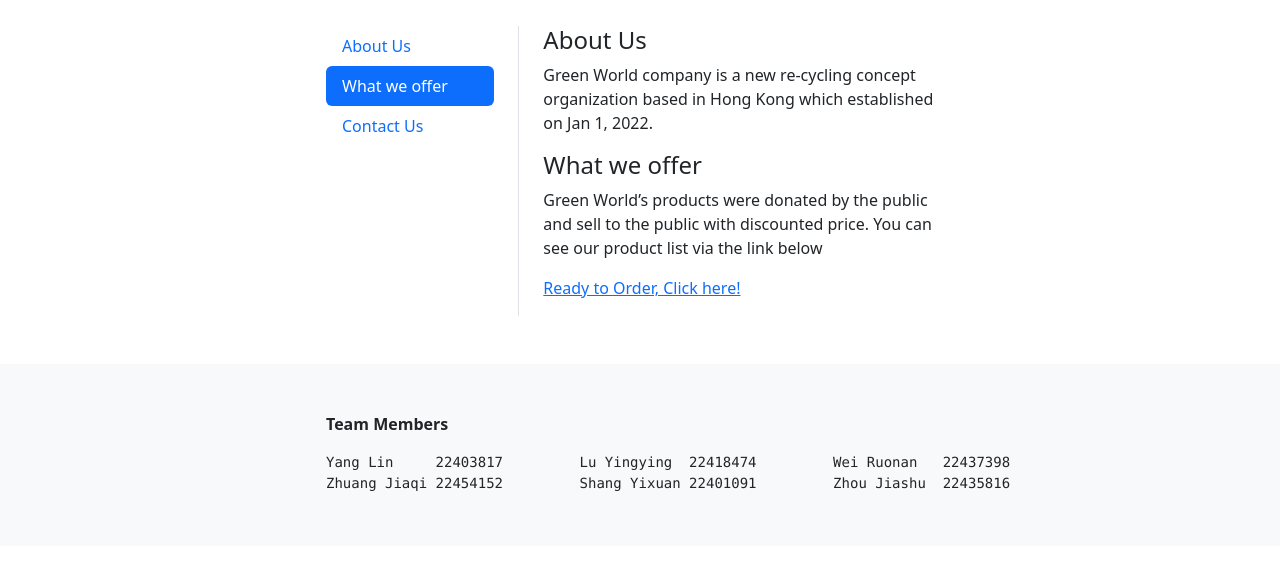
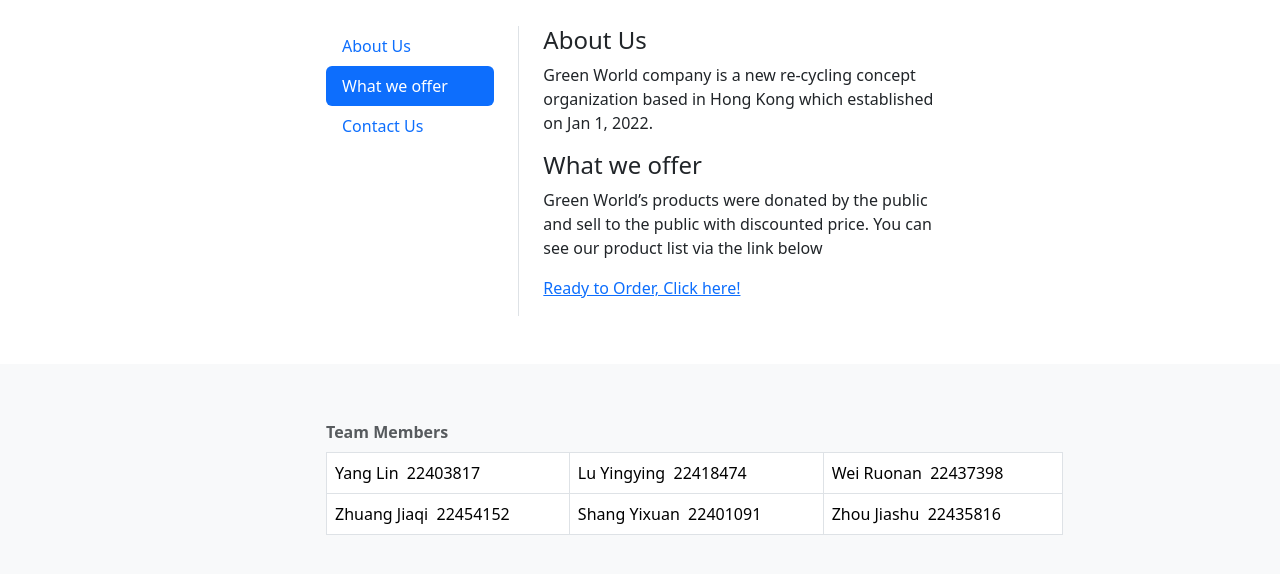
Before and after one commit to zhoujs14/comp7780_Assignment1, a website: page comp7780_home.html in a window 1280 px wide. Shown: the part 322-896 px from the top of the page. Before the commit the page ends 868 px from the top, so only its background shows below. Drawn offline with nearby package versions, Linux system fonts and the light colour scheme.

Commit message:
member list displayed in a table

```diff
--- a/comp7780_home.html
+++ b/comp7780_home.html
@@ -71,15 +71,20 @@
       <div class="col-3">
       </div>
       <div class="col-7">
-        <p><strong>Team Members</strong></p>
-        <pre class="member row mb-1">
-          <div class="col-12 col-md-6 col-lg-4">Yang Lin     22403817</div>
-          <div class="col-12 col-md-6 col-lg-4">Lu Yingying  22418474</div>
-          <div class="col-12 col-md-6 col-lg-4">Wei Ruonan   22437398</div>
-          <div class="col-12 col-md-6 col-lg-4">Zhuang Jiaqi 22454152</div>
-          <div class="col-12 col-md-6 col-lg-4">Shang Yixuan 22401091</div>
-          <div class="col-12 col-md-6 col-lg-4">Zhou Jiashu  22435816</div>
-        </pre>
+        <table class="table caption-top table-bordered">
+          <caption><strong>Team Members</strong></caption>
+          <tr>
+            <td>Yang Lin&nbsp;&nbsp;22403817</td>
+            <td>Lu Yingying&nbsp;&nbsp;22418474</td>
+            <td>Wei Ruonan&nbsp;&nbsp;22437398</td>
+          </tr>
+          <tr>
+            <td>Zhuang Jiaqi&nbsp;&nbsp;22454152</td>
+            <td>Shang Yixuan&nbsp;&nbsp;22401091</td>
+            <td>Zhou Jiashu&nbsp;&nbsp;22435816</td>
+          </tr>
+        </table>
+
       </div>
       <div class="col-2"></div>
     </div>
--- /dev/null
+++ b/package.json
@@ -0,0 +1,5 @@
+{
+  "dependencies": {
+    "mime": "^3.0.0"
+  }
+}
```
Also changed, not shown: comp7780_product.html (+16 -10 lines), http_server_input_file.js (added, +59 -0 lines), 2 other files.
